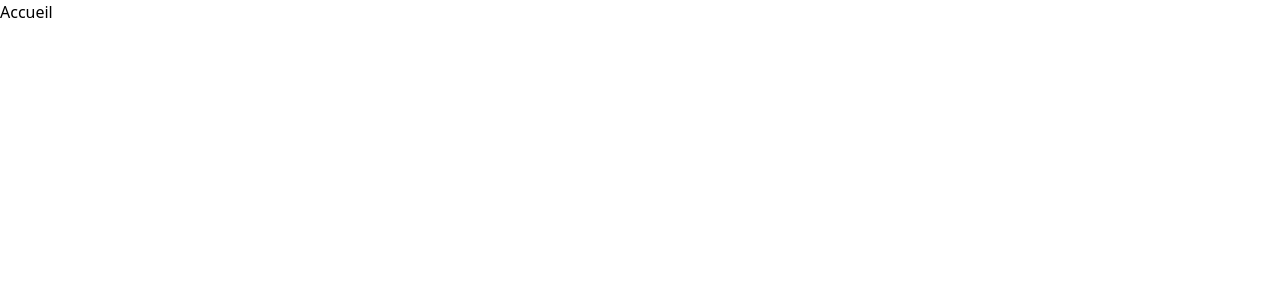
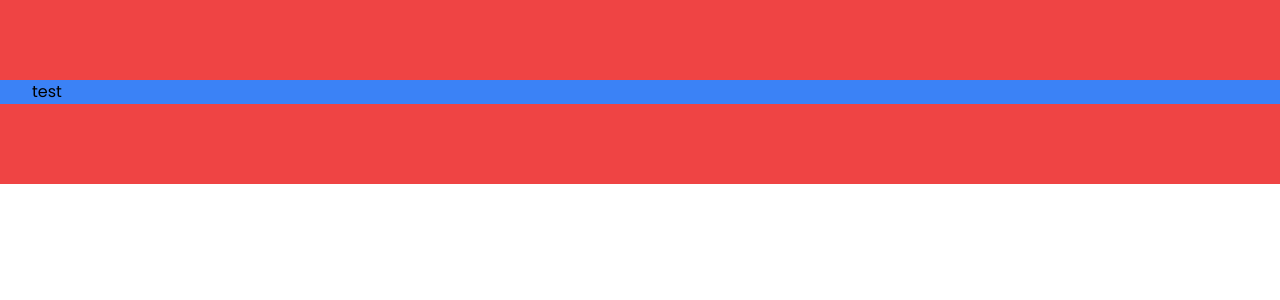
Before and after one commit to proph-dev/digitalcv, a React (Vite) app: page / in a window 1280 px wide. Shown: the top 300 px of the page. Built offline with nearby package versions, Linux system fonts and the light colour scheme.

Commit message:
create container and section layout

```diff
--- a/src/index.scss
+++ b/src/index.scss
@@ -1,3 +1,26 @@
 @tailwind base;
 @tailwind components;
 @tailwind utilities;
+
+
+/*** General style ***/
+* {
+    font-family: 'Poppins';
+}
+
+section {
+    @apply
+    relative
+    h-full
+    py-20
+    bg-red-500;
+
+    .container-page {
+        @apply
+        px-8
+        max-w-[1280px]
+        mx-auto
+        h-full
+        bg-blue-500;
+    }
+}
--- /dev/null
+++ b/src/layouts/Container.tsx
@@ -0,0 +1,13 @@
+import React, { ReactNode } from "react";
+
+type LayoutComponentProps = {
+  children: ReactNode;
+};
+
+export const Container = ({ children }: LayoutComponentProps) => {
+  return (
+    <div className="container-page">
+      {children}
+    </div>
+  );
+};
--- /dev/null
+++ b/src/layouts/Section.tsx
@@ -0,0 +1,13 @@
+import React, { ReactNode } from "react";
+
+type LayoutComponentProps = {
+  children: ReactNode;
+};
+
+export const Section = ({ children }: LayoutComponentProps) => {
+  return (
+    <section>
+      {children}
+    </section>
+  );
+};
--- a/src/pages/Home.tsx
+++ b/src/pages/Home.tsx
@@ -1,7 +1,14 @@
+import { Section } from "../layouts/Section";
+import { Container } from "../layouts/Container";
+
 function Home() {
   return (
     <div>
-      <h1>Accueil</h1>
+      <Section>
+        <Container>
+          <h1>test</h1>
+        </Container>
+      </Section>
     </div>
   );
 }
```
